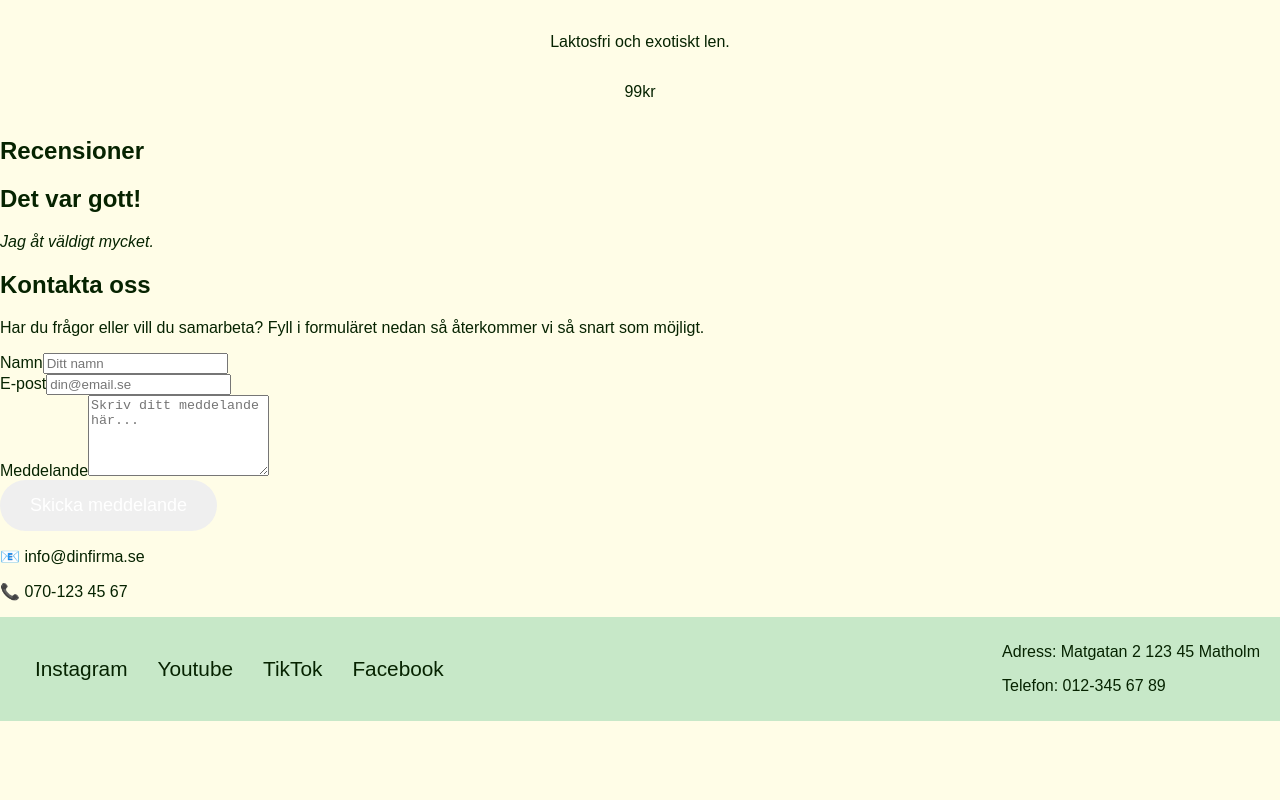
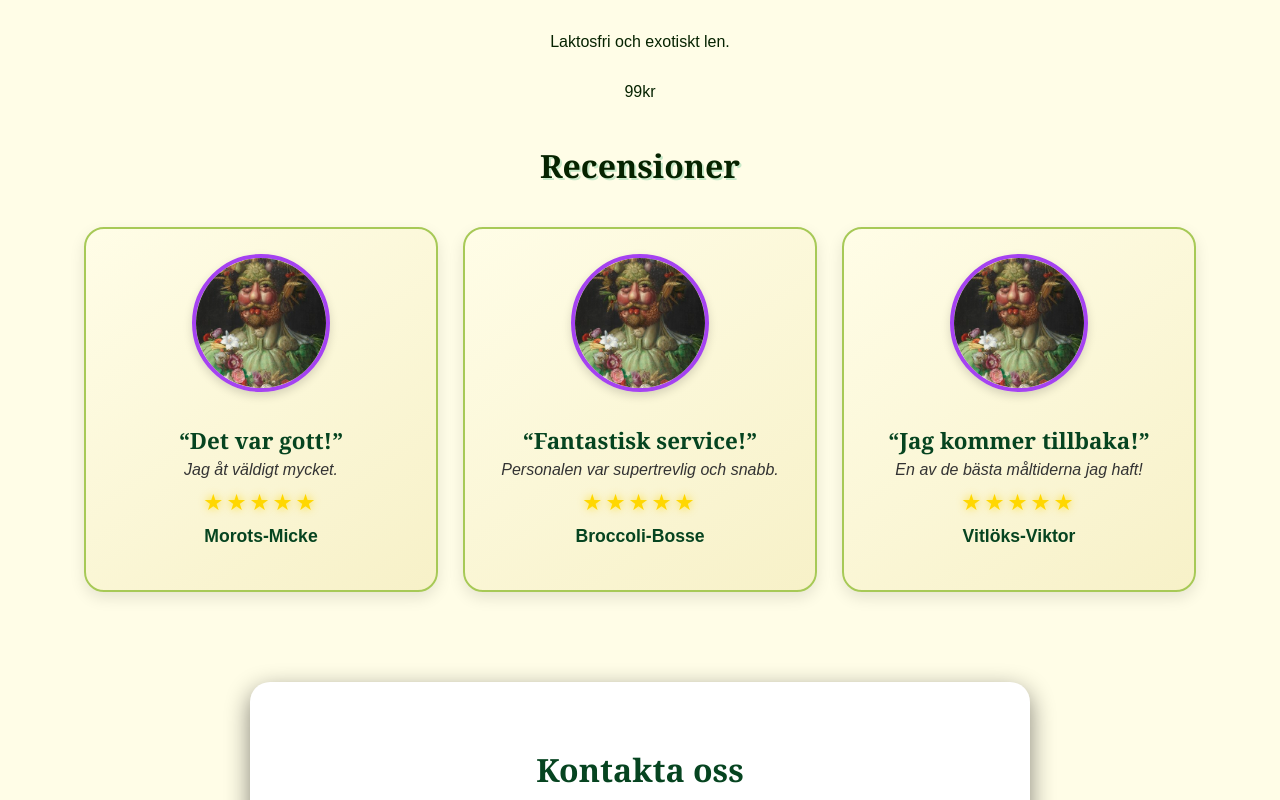
Before and after one commit to JamieZiegler/Restaurang-Grona-Gaffeln, a React (Vite) app in the folder gronagaffeln/: page / in a window 1280 px wide. Shown: the part 3120-3920 px from the top of the page. Before the commit the page ends 3841 px from the top, so only its background shows below. Built offline with nearby package versions, Linux system fonts and the light colour scheme.

Commit message:
både contact samt review fix

```diff
--- a/gronagaffeln/src/components/Contact.jsx
+++ b/gronagaffeln/src/components/Contact.jsx
@@ -1,68 +1,59 @@
 import React from "react";
+import "../Contact.css";
 
 export function Contact() {
   return (
     <>
-      <section>
-        <div className="max-w-4xl mx-auto text-center">
-          <h2 className="text-3xl font-bold mb-4">Kontakta oss</h2>
-          <p className="text-gray-600 mb-10">
-            Har du frågor eller vill du samarbeta? Fyll i formuläret nedan så
-            återkommer vi så snart som möjligt.
+      <section className="contact-section">
+        <div className="contact-container">
+          <h2>Kontakta oss</h2>
+          <p>
+            Har du frågor eller vill du boka ett bord? Fyll i formuläret nedan så
+            återkommer vi inom 24 timmar.
           </p>
 
-          <form className="bg-white shadow-md rounded-2xl p-8 space-y-6 text-left">
-            <div>
-              <label className="block text-gray-700 font-semibold mb-2">
-                Namn
-              </label>
+          <form className="contact-form">
+            <div className="form-group">
+              <label htmlFor="name">Namn</label>
               <input
+                id="name"
                 type="text"
                 placeholder="Ditt namn"
-                className="w-full border border-gray-300 rounded-lg px-4 py-2 focus:outline-none focus:ring-2 focus:ring-blue-400"
                 required
               />
             </div>
 
-            <div>
-              <label className="block text-gray-700 font-semibold mb-2">
-                E-post
-              </label>
+            <div className="form-group">
+              <label htmlFor="email">E-post</label>
               <input
+                id="email"
                 type="email"
                 placeholder="din@email.se"
-                className="w-full border border-gray-300 rounded-lg px-4 py-2 focus:outline-none focus:ring-2 focus:ring-blue-400"
                 required
               />
             </div>
 
-            <div>
-              <label className="block text-gray-700 font-semibold mb-2">
-                Meddelande
-              </label>
+            <div className="form-group">
+              <label htmlFor="message">Meddelande</label>
               <textarea
+                id="message"
                 placeholder="Skriv ditt meddelande här..."
                 rows="5"
-                className="w-full border border-gray-300 rounded-lg px-4 py-2 focus:outline-none focus:ring-2 focus:ring-blue-400"
                 required
               ></textarea>
             </div>
 
-            <button
-              type="submit"
-              className="bg-blue-500 hover:bg-blue-600 text-white font-semibold px-6 py-3 rounded-lg transition duration-300 w-full sm:w-auto"
-            >
+            <button type="submit" className="contact-btn">
               Skicka meddelande
             </button>
           </form>
 
-          <div className="mt-10 text-gray-600">
-            <p>📧 info@dinfirma.se</p>
+          <div className="contact-info">
+            <p>📧 info@grönagaffeln.se</p>
             <p>📞 070-123 45 67</p>
           </div>
         </div>
       </section>
     </>
-
   );
 }
--- a/gronagaffeln/src/components/Review.jsx
+++ b/gronagaffeln/src/components/Review.jsx
@@ -1,18 +1,54 @@
 import React from "react";
+import "../review.css";
+import gronsaksMan from "../assets/review/grönsaks-man.jpg";
 
-export function Review () {
-
+export function Review() {
   return (
     <>
       <section>
         <div className="area-header">
           <h1>Recensioner</h1>
         </div>
+
+        {/* Lägg alla recensioner i en container */}
+        <div className="review-list">
           <div className="review-item">
-                <h2>Det var gott!</h2>
+            <img
+              src={gronsaksMan}
+              alt="Porträtt av grönsaksman"
+              className="review-image"
+            />
+            <h2>“Det var gott!”</h2>
             <i>Jag åt väldigt mycket.</i>
+            <div className="stars">★★★★★</div>
+            <p className="review-name">Morots-Micke</p>
+          </div>
+
+          <div className="review-item">
+            <img
+              src={gronsaksMan}
+              alt="Porträtt av grönsaksman"
+              className="review-image"
+            />
+            <h2>“Fantastisk service!”</h2>
+            <i>Personalen var supertrevlig och snabb.</i>
+            <div className="stars">★★★★★</div>
+            <p className="review-name">Broccoli-Bosse</p>
+          </div>
+
+          <div className="review-item">
+            <img
+              src={gronsaksMan}
+              alt="Porträtt av grönsaksman"
+              className="review-image"
+            />
+            <h2>“Jag kommer tillbaka!”</h2>
+            <i>En av de bästa måltiderna jag haft!</i>
+            <div className="stars">★★★★★</div>
+            <p className="review-name">Vitlöks-Viktor</p>
+          </div>
         </div>
       </section>
     </>
-    )
+  );
 }
--- /dev/null
+++ b/gronagaffeln/src/contact.css
@@ -0,0 +1,98 @@
+.contact-section {
+  background-color: #FFFDE7;
+  padding: 60px 20px;
+  display: flex;
+  justify-content: center;
+  align-items: center;
+}
+
+.contact-container {
+  max-width: 700px;
+  width: 100%;
+  background: white;
+  border-radius: 20px;
+  box-shadow: 0 8px 25px rgba(0, 0, 0, 0.486);
+  padding: 40px;
+  text-align: center;
+  transition: transform 0.3s ease, box-shadow 0.3s ease;
+}
+
+.contact-container:hover {
+  transform: translateY(-5px);
+  box-shadow: 0 12px 35px #062300;
+}
+
+.contact-container h2 {
+  font-family: var(--header-font);
+  color: #064420;
+  font-size: 2rem;
+  margin-bottom: 10px;
+}
+
+.contact-container p {
+  font-family: var(--body-font);
+  color: #333;
+  margin-bottom: 30px;
+}
+
+.contact-form {
+  display: flex;
+  flex-direction: column;
+  gap: 20px;
+  text-align: left;
+}
+
+.form-group label {
+  font-weight: bold;
+  color: #062300;
+  display: block;
+  margin-bottom: 6px;
+}
+
+.form-group input,
+.form-group textarea {
+  width: 100%;
+  padding: 12px;
+  border-radius: 10px;
+  border: 2px solid #c7e8c8;
+  font-size: 1rem;
+  transition: border-color 0.3s ease, box-shadow 0.3s ease;
+  font-family: var(--body-font);
+}
+
+.form-group input:focus,
+.form-group textarea:focus {
+  border-color: #a542f1;
+  box-shadow: 0 0 10px rgba(165, 66, 241, 0.3);
+  outline: none;
+}
+
+.contact-btn {
+  background-color: var(--accent-color);
+  color: var(--button-text-color);
+  border: none;
+  padding: 14px 20px;
+  border-radius: 12px;
+  font-size: 1.1rem;
+  font-weight: bold;
+  cursor: pointer;
+  transition: all 0.3s ease;
+  width: 100%;
+}
+
+.contact-btn:hover {
+  background-color: #9333ea;
+  box-shadow: 0 0 15px rgba(165, 66, 241, 0.4);
+  transform: scale(1.03);
+}
+
+.contact-info {
+  margin-top: 30px;
+  color: #064420;
+  font-size: 1rem;
+  font-weight: 500;
+}
+
+.contact-info p {
+  margin: 5px 0;
+}
--- /dev/null
+++ b/gronagaffeln/src/review.css
@@ -0,0 +1,111 @@
+.review-item {
+  display: flex;
+  flex-direction: column;
+  align-items: center;
+  text-align: center;
+  background: linear-gradient(145deg, #fffde7, #f7f1c8);
+  border: 2px solid #a7c957;
+  border-radius: 20px;
+  box-shadow: 0 6px 15px rgba(0, 0, 0, 0.1);
+  padding: 25px;
+  max-width: 400px;
+  margin: 30px auto;
+  transition: transform 0.3s ease, box-shadow 0.3s ease;
+}
+
+.review-item:hover {
+  transform: scale(1.03);
+  box-shadow: 0 10px 25px rgba(0, 0, 0, 0.2);
+}
+
+.review-image {
+  width: 130px;
+  height: 130px;
+  border-radius: 50%;
+  object-fit: cover;
+  border: 4px solid #a542f1;
+  box-shadow: 0 4px 10px rgba(0, 0, 0, 0.15);
+  margin-bottom: 15px;
+}
+
+.review-item h2 {
+  font-family: var(--header-font);
+  color: #064420;
+  font-size: 1.4em;
+  margin-bottom: 5px;
+}
+
+.review-item i {
+  font-family: var(--body-font);
+  color: #333;
+  font-size: 1em;
+}
+
+.stars {
+  margin-top: 10px;
+  color: #FFD700;
+  font-size: 1.4em;
+  letter-spacing: 3px;
+  text-shadow: 0 0 6px rgba(255, 215, 0, 0.6);
+  animation: sparkle 1.5s infinite alternate;
+}
+
+@keyframes sparkle {
+  0% { text-shadow: 0 0 6px rgba(255, 215, 0, 0.5); }
+  100% { text-shadow: 0 0 12px rgba(255, 215, 0, 1); }
+}
+
+.review-name {
+  margin-top: 10px;
+  font-weight: bold;
+  color: #064420;
+  font-size: 1.1em;
+}
+
+.area-header h1 {
+  text-align: center;
+  font-family: var(--header-font);
+  color: var(--text-color);
+  font-size: 2em;
+  text-shadow: 2px 2px #c7e8c8;
+  margin-bottom: 20px;
+}
+.review-list {
+  display: flex;
+  flex-direction: column; /* Stapla vertikalt */
+  align-items: center; /* Centrera korten */
+  gap: 30px; /* Avstånd mellan varje recension */
+  padding: 20px 0;
+}
+
+/* Gör snygg responsiv layout vid bredare skärmar */
+@media (min-width: 900px) {
+  .review-list {
+    flex-direction: row; /* Ligger i rad på större skärmar */
+    justify-content: center;
+    flex-wrap: wrap;
+    gap: 40px;
+  }
+}
+.review-item {
+  /* Ta bort margin:auto, ersätt med liten nedre marginal */
+  margin: 0;
+  min-width: 300px;
+}
+.review-list {
+  display: flex;
+  flex-direction: column;
+  align-items: center;
+  gap: 20px; /* Mindre mellanrum vertikalt */
+  padding: 20px 0;
+}
+
+/* Vid större skärmar – lagom spacing mellan korten */
+@media (min-width: 900px) {
+  .review-list {
+    flex-direction: row;
+    justify-content: center;
+    flex-wrap: wrap;
+    gap: 25px; /* Minska från 40px till 25px */
+  }
+}
```
Also changed, not shown: gronagaffeln/src/assets/review/grönsaks-man.jpg (added). Lines whose indentation alone changed are shown as unchanged.
